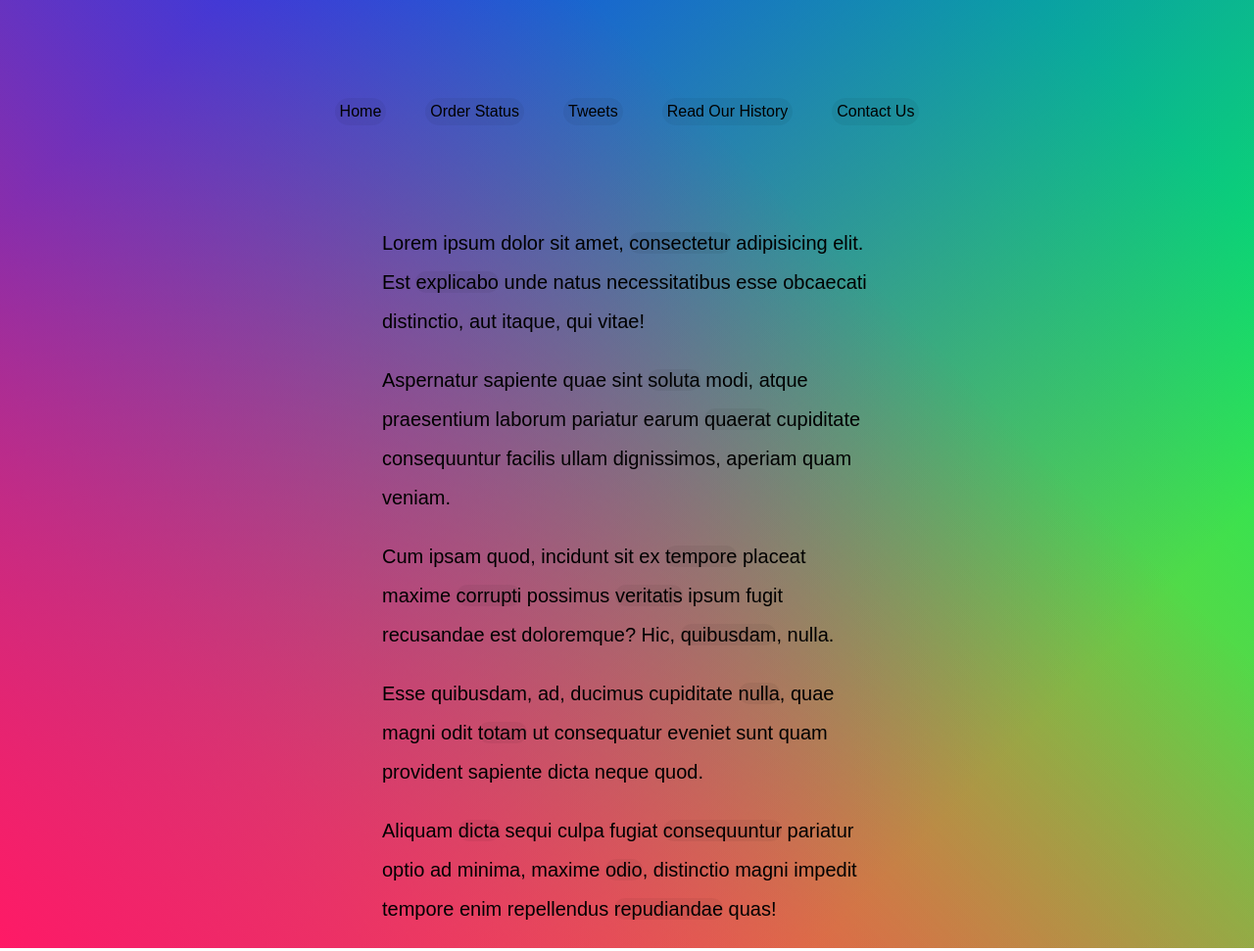
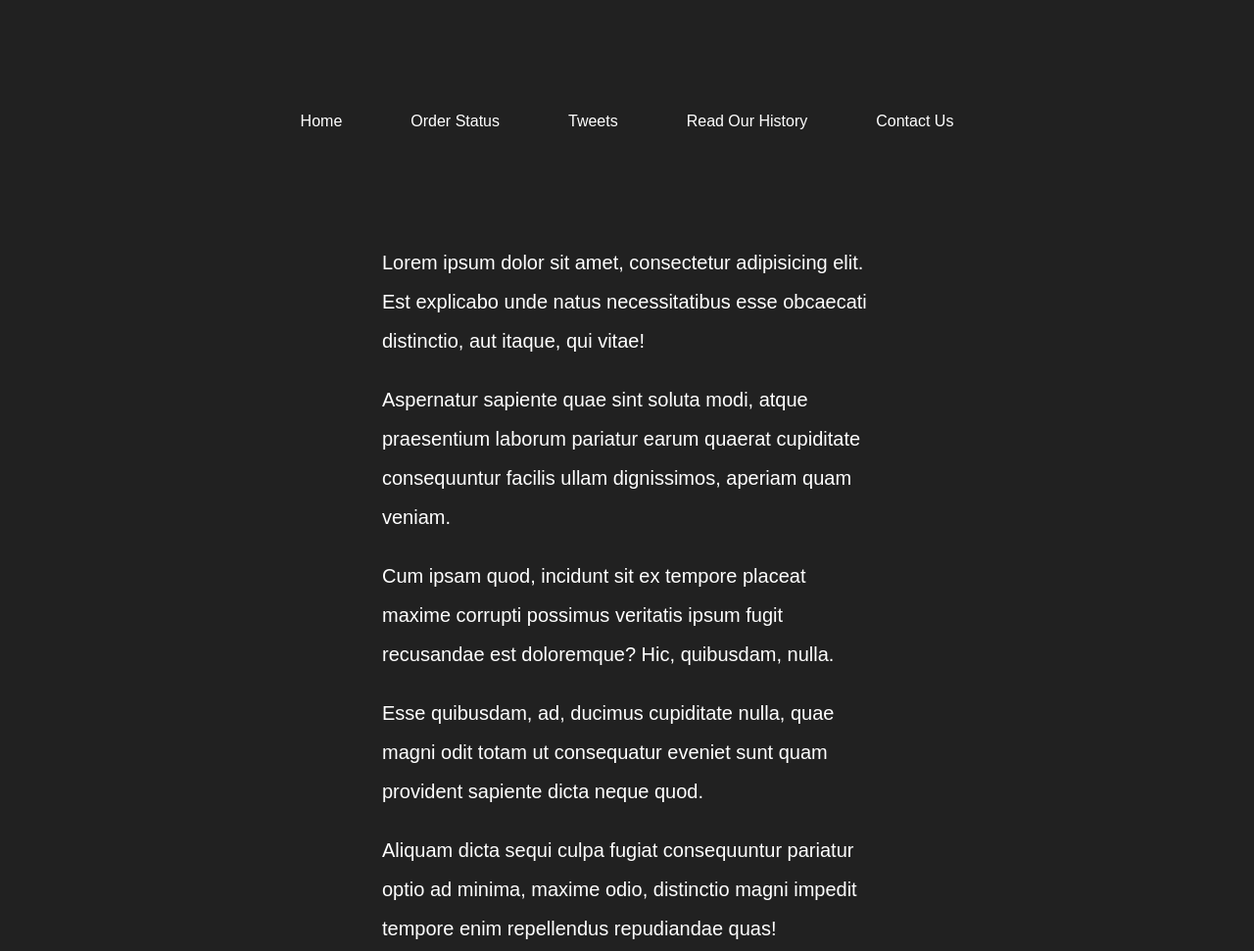
Before and after one commit to Albanetonnellier/link-follow, a plain HTML site: page index.html in a window 1280 px wide. Shown: the whole page at 98% size. Drawn offline with Linux system fonts and the light colour scheme.

Commit message:
more spacing in nav

```diff
--- a/style.css
+++ b/style.css
@@ -10,11 +10,7 @@ body {
   min-height: 100vh;
   margin: 0; /* Important! */
   font-family: sans-serif;
-  background:
-    linear-gradient(45deg, hsla(340, 100%, 55%, 1) 0%, hsla(340, 100%, 55%, 0) 70%),
-    linear-gradient(135deg, hsla(225, 95%, 50%, 1) 10%, hsla(225, 95%, 50%, 0) 80%),
-    linear-gradient(225deg, hsla(140, 90%, 50%, 1) 10%, hsla(140, 90%, 50%, 0) 80%),
-    linear-gradient(315deg, hsla(35, 95%, 55%, 1) 100%, hsla(35, 95%, 55%, 0) 70%);
+  background: #212121
 }
 
 .wrapper {
@@ -25,22 +21,24 @@ body {
   position: relative;
 }
 
+p {
+  color: white;
+}
+
 a {
   text-decoration: none;
-  color: black;
-  background: rgba(0,0,0,0.05);
-  border-radius: 20px;
+  color: white;
+  border-radius: 10px;
 }
 
 .highlight {
-  transition: all 0.2s;
-  border-bottom: 2px solid white;
+  transition: all 0.4s;
   position: absolute;
   top: 0;
-  background: white;
+  background: #333;
   left: 0;
   z-index: -1;
-  border-radius: 20px;
+  border-radius: 10px;
   display: block;
   box-shadow: 0 0 10px rgba(0,0,0,0.2);
 }
@@ -57,5 +55,6 @@ a {
   display: inline-block;
   padding: 5px;
   margin: 0 20px;
-  color: black;
+  color: white;
+  padding: 15px;
 }
```
